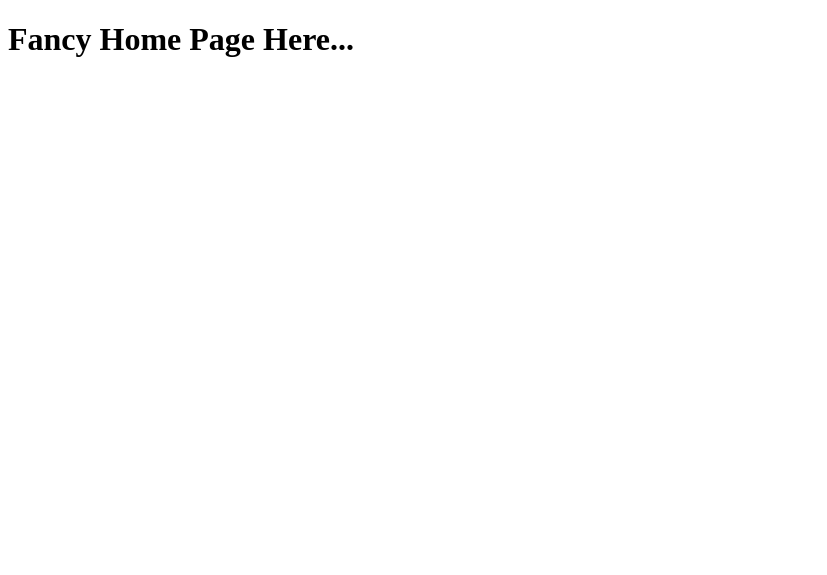
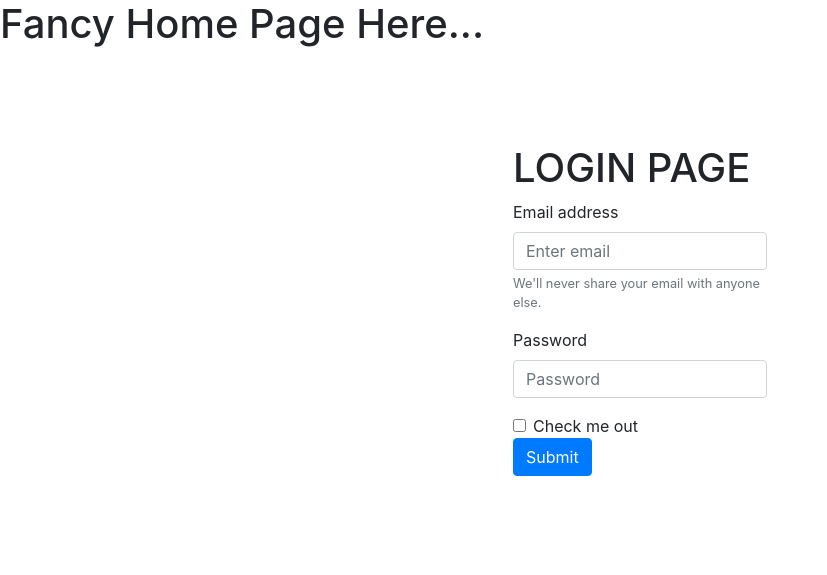
Before and after one commit to the-super-boys/group-project-anime, a plain HTML site: page client/index.html in a window 1280 px wide. Shown: the whole page, without its empty margins (0-827 px from the left). Drawn offline with nearby package versions, Linux system fonts and the light colour scheme.

Commit message:
menambahkan client login

```diff
--- a/client/index.html
+++ b/client/index.html
@@ -3,9 +3,46 @@
   <head>
     <meta charset="UTF-8" />
     <meta name="viewport" content="width=device-width, initial-scale=1.0" />
+    <link rel="stylesheet" href="https://maxcdn.bootstrapcdn.com/bootstrap/4.0.0/css/bootstrap.min.css"
+        integrity="sha384-Gn5384xqQ1aoWXA+058RXPxPg6fy4IWvTNh0E263XmFcJlSAwiGgFAW/dAiS6JXm" crossorigin="anonymous">
     <title>Fancy Anime Movie</title>
   </head>
   <body>
     <h1>Fancy Home Page Here...</h1>
+
+
+    <!-- Halaman Login -->
+    <section id="login-page" class="container">
+      <div class="row justify-content-center mt-5">
+          <div class="col-4">
+              <div class="shadow-lg p-5 mb-5 bg-white rounded">
+                  <h1>LOGIN PAGE</h1>
+                  <form onsubmit="login(event)">
+                      <div class="form-group">
+                          <label for="exampleInputEmail1">Email address</label>
+                          <input type="email" class="form-control" id="login-email" aria-describedby="emailHelp"
+                              placeholder="Enter email">
+                          <small id="emailHelp" class="form-text text-muted">We'll never share your email with anyone
+                              else.</small>
+                      </div>
+                      <div class="form-group">
+                          <label for="exampleInputPassword1">Password</label>
+                          <input type="password" class="form-control" id="login-password" placeholder="Password">
+                      </div>
+                      <div class="form-check">
+                          <input type="checkbox" class="form-check-input" id="exampleCheck1">
+                          <label class="form-check-label" for="exampleCheck1">Check me out</label>
+                      </div>
+                      <button type="submit" class="btn btn-primary">Submit</button>
+                  </form>
+              </div>
+          </div>
+      </div>
+  </section>
+
   </body>
+
+  <script src="https://ajax.googleapis.com/ajax/libs/jquery/3.5.1/jquery.min.js"></script>
+  <script src="./main.js"></script>
+
 </html>
--- /dev/null
+++ b/client/main.js
@@ -0,0 +1,37 @@
+let baseUrl = "http://localhost:3000"
+
+$(document).ready(function () {
+    checkLogin()
+})
+
+function login(event) {
+    event.preventDefault();
+    let email = $("#login-email").val();
+    let password = $("#login-password").val();
+    $.ajax({
+            url: `${baseUrl}/users/login`,
+            method: "POST",
+            data: {
+                email,
+                password
+            }
+        })
+        .done(data => {
+            console.log(data, '<<<<<<<<<<<<<<<<< data login');
+            localStorage.setItem("token", data.token)
+            checkLogin()
+
+        })
+        .fail(err => {
+            console.log(err.responseJSON.errors, '<<<<<<<<<<<<<<<<< error login');
+        })
+}
+
+function checkLogin() {
+    if (localStorage.token) {
+        $('#login-page').hide()
+        } else {
+        $('#login-page').show()
+
+    }
+}
```
Also changed, not shown: 1 other file.
